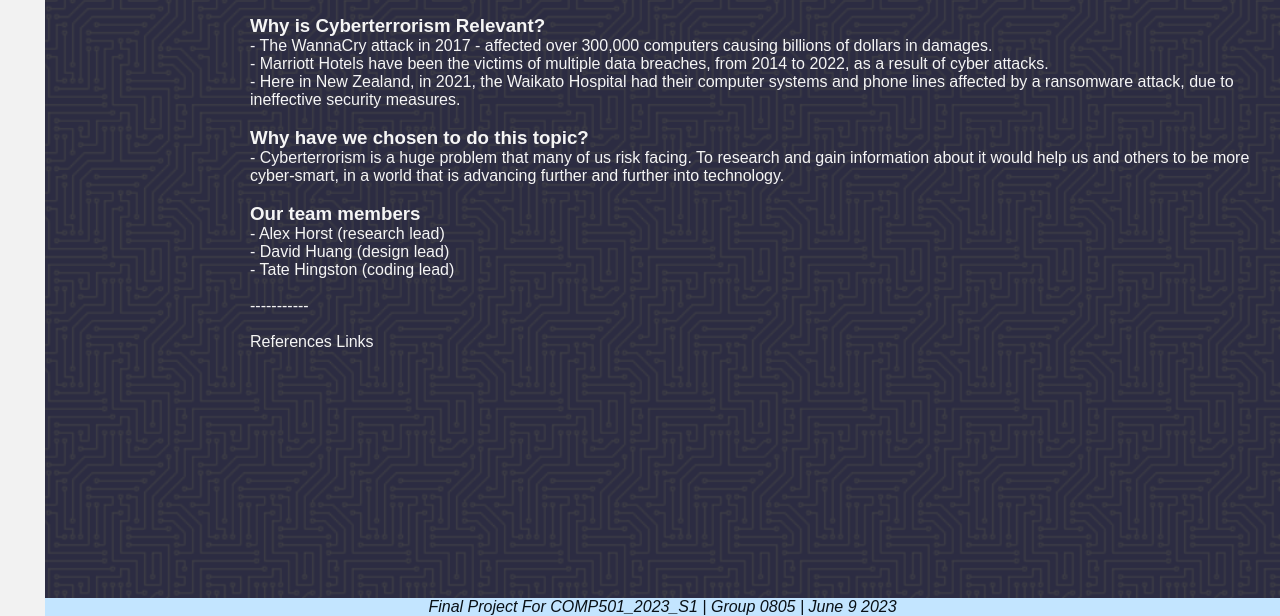
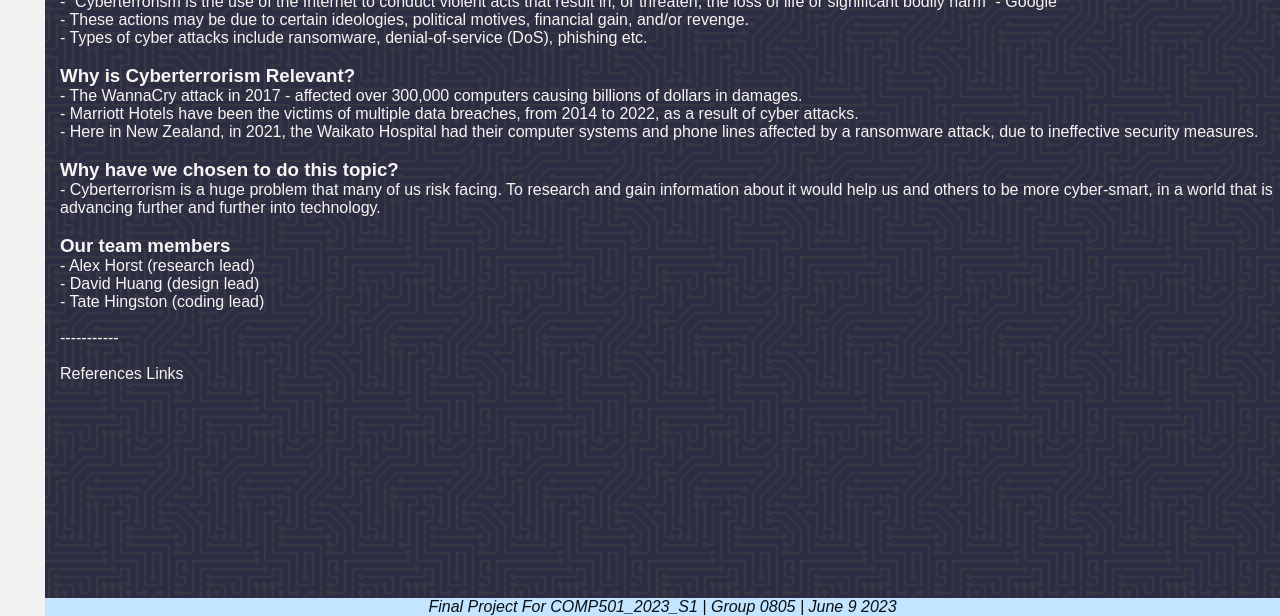
Before and after one commit to TateH-AUTUNI/Assignment3-0805, a plain HTML site: page index.html in a window 1280 px wide. Shown: the part 184-800 px from the top of the page. Drawn offline with Linux system fonts and the light colour scheme.

Commit message:
padding fix

```diff
--- a/styles/mainstyle.css
+++ b/styles/mainstyle.css
@@ -32,8 +32,8 @@ body{
 }
 
 .main{
-  padding-left: 250px;
-  padding-top: 50px;
+  padding-left: 60px;
+  padding-top: 100px;
   color: whitesmoke;
 }
 
--- a/styles/topic.css
+++ /dev/null
@@ -1,6 +0,0 @@
-*{
-    margin: 0;
-    padding: 0;
-    font-family: sans-serif;
-    box-sizing: border-box;
-  }
```
Also changed, not shown: index.html (+0 -6 lines).
